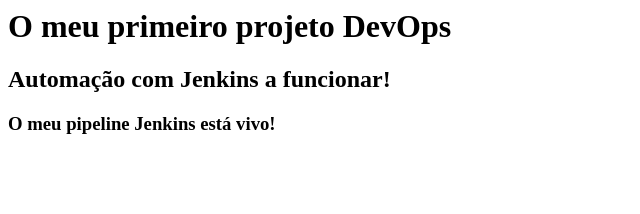
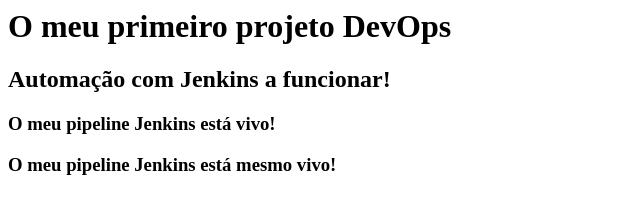
Before and after one commit to nguila/projeto-devops, a plain HTML site: page index.html in a window 1280 px wide. Shown: the whole page, without its empty margins (0-640 px from the left). Drawn offline with Linux system fonts and the light colour scheme.

Commit message:
Teste de automação com webhook

```diff
--- a/index.html
+++ b/index.html
@@ -2,3 +2,4 @@
 <h1>O meu primeiro projeto DevOps</h1>
 <h2>Automação com Jenkins a funcionar!</h2>
 <h3>O meu pipeline Jenkins está vivo!</h3>
+<h3>O meu pipeline Jenkins está mesmo vivo!</h3>
```
